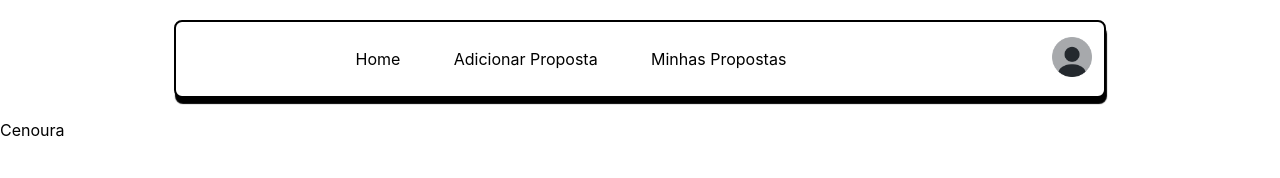
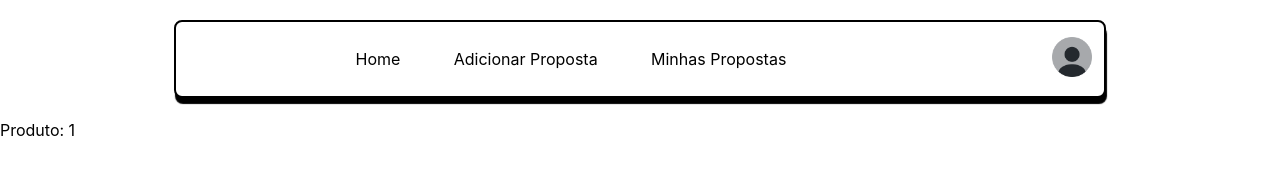
Before and after one commit to Leonardo-Luz/ihc-prototype-college-exam, a React (Create React App) app in the folder packages/client/: page /product/1 in a window 1280 px wide. Shown: the top 178 px of the page. Built offline with nearby package versions, Linux system fonts and the light colour scheme.

Commit message:
[feat] add id param

```diff
--- a/packages/client/src/routes/Product.tsx
+++ b/packages/client/src/routes/Product.tsx
@@ -1,8 +1,12 @@
+import { useParams } from "react-router-dom";
 
 const Product = () => {
+
+    const { id } = useParams();
+
     return (
         <div>
-            Cenoura
+            {'Produto: ' + id }
         </div>
     )
 }
```
